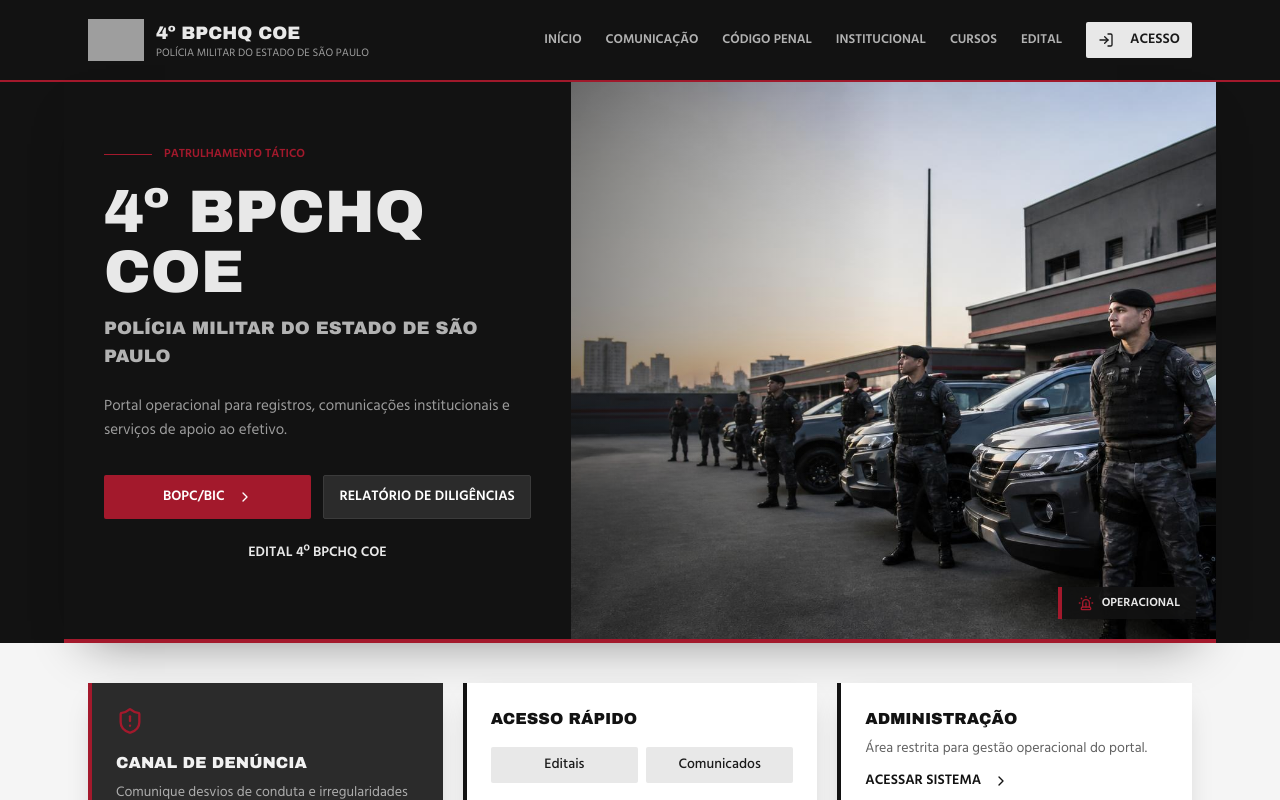
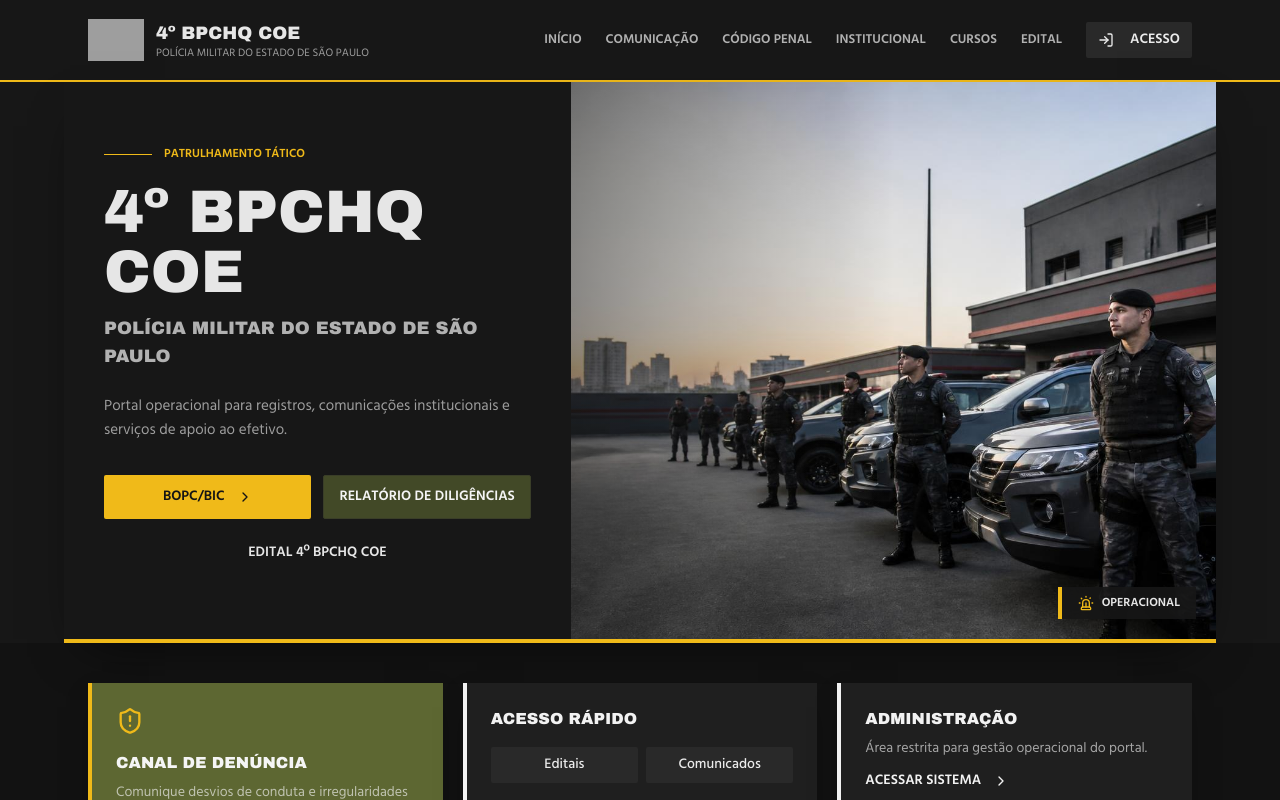
Before and after one commit to v1sktor/coe, a React (Vite) app: page / in a window 1280 px wide. Shown: the top 800 px of the page. Built offline with nearby package versions, Linux system fonts and the light colour scheme; no server answers; grey boxes are pictures that could not be loaded; the HTML template or start-up script is replaced by a standard one.

Commit message:
Changes
Co-authored-by: v1sktor <134536447+v1sktor@users.noreply.github.com>

```diff
--- a/src/index.css
+++ b/src/index.css
@@ -6,59 +6,59 @@
 
 @layer base {
   :root {
-    /* 4º BPChq COE — PMESP — preto, grafite, vermelho institucional */
-    --background: 0 0% 96%;
-    --foreground: 0 0% 7%;
+    /* 4º BPChq COE — PMESP · preto fosco, grafite, dourado e verde musgo */
+    --background: 0 0% 7%;
+    --foreground: 0 0% 95%;
 
-    --card: 0 0% 100%;
-    --card-foreground: 0 0% 7%;
+    --card: 0 0% 12%;
+    --card-foreground: 0 0% 95%;
 
-    --popover: 0 0% 100%;
-    --popover-foreground: 0 0% 7%;
+    --popover: 0 0% 12%;
+    --popover-foreground: 0 0% 95%;
 
-    --primary: 352 73% 37%;
-    --primary-foreground: 0 0% 100%;
-    --primary-glow: 352 72% 47%;
+    --primary: 45 88% 52%;
+    --primary-foreground: 0 0% 8%;
+    --primary-glow: 45 92% 62%;
 
-    --secondary: 0 0% 91%;
-    --secondary-foreground: 0 0% 10%;
+    --secondary: 0 0% 16%;
+    --secondary-foreground: 0 0% 92%;
 
-    --muted: 0 0% 91%;
-    --muted-foreground: 0 0% 38%;
+    --muted: 0 0% 16%;
+    --muted-foreground: 0 0% 65%;
 
-    --accent: 0 0% 17%;
-    --accent-foreground: 0 0% 95%;
+    --accent: 72 35% 30%;
+    --accent-foreground: 0 0% 96%;
 
     --destructive: 0 70% 45%;
     --destructive-foreground: 0 0% 100%;
 
-    --border: 0 0% 82%;
-    --input: 0 0% 88%;
-    --ring: 352 73% 37%;
+    --border: 72 25% 24%;
+    --input: 0 0% 20%;
+    --ring: 45 88% 52%;
 
     --radius: 0.25rem;
 
-    --sidebar-background: 0 0% 7%;
-    --sidebar-foreground: 0 0% 91%;
-    --sidebar-primary: 352 73% 45%;
-    --sidebar-primary-foreground: 0 0% 100%;
-    --sidebar-accent: 0 0% 17%;
-    --sidebar-accent-foreground: 0 0% 100%;
-    --sidebar-border: 0 0% 23%;
-    --sidebar-ring: 352 73% 45%;
+    --sidebar-background: 0 0% 9%;
+    --sidebar-foreground: 0 0% 90%;
+    --sidebar-primary: 45 88% 52%;
+    --sidebar-primary-foreground: 0 0% 8%;
+    --sidebar-accent: 72 30% 22%;
+    --sidebar-accent-foreground: 0 0% 96%;
+    --sidebar-border: 72 22% 20%;
+    --sidebar-ring: 45 88% 52%;
 
-    --success: 142 45% 38%;
-    --warning: 38 80% 45%;
+    --success: 142 45% 42%;
+    --warning: 38 85% 52%;
     --danger: 0 65% 48%;
 
-    --gradient-tactical: linear-gradient(135deg, hsl(0 0% 96%) 0%, hsl(0 0% 89%) 100%);
-    --gradient-gold: linear-gradient(135deg, hsl(352 73% 37%) 0%, hsl(352 72% 47%) 100%);
-    --gradient-blue: linear-gradient(135deg, hsl(0 0% 17%) 0%, hsl(0 0% 7%) 100%);
-    --gradient-hero: linear-gradient(180deg, hsl(0 0% 96%) 0%, hsl(0 0% 90%) 100%);
+    --gradient-tactical: linear-gradient(135deg, hsl(0 0% 10%) 0%, hsl(0 0% 6%) 100%);
+    --gradient-gold: linear-gradient(135deg, hsl(45 88% 46%) 0%, hsl(45 92% 62%) 100%);
+    --gradient-blue: linear-gradient(135deg, hsl(72 30% 22%) 0%, hsl(0 0% 8%) 100%);
+    --gradient-hero: linear-gradient(180deg, hsl(0 0% 9%) 0%, hsl(0 0% 5%) 100%);
 
-    --shadow-gold: 0 8px 28px -12px hsl(352 73% 37% / 0.3);
-    --shadow-tactical: 0 10px 30px -14px hsl(0 0% 0% / 0.28);
-    --shadow-elevated: 0 20px 50px -24px hsl(0 0% 0% / 0.48);
+    --shadow-gold: 0 8px 28px -12px hsl(45 88% 52% / 0.35);
+    --shadow-tactical: 0 10px 30px -14px hsl(0 0% 0% / 0.6);
+    --shadow-elevated: 0 20px 50px -24px hsl(0 0% 0% / 0.75);
 
 
     --transition-smooth: cubic-bezier(0.4, 0, 0.2, 1);
```
